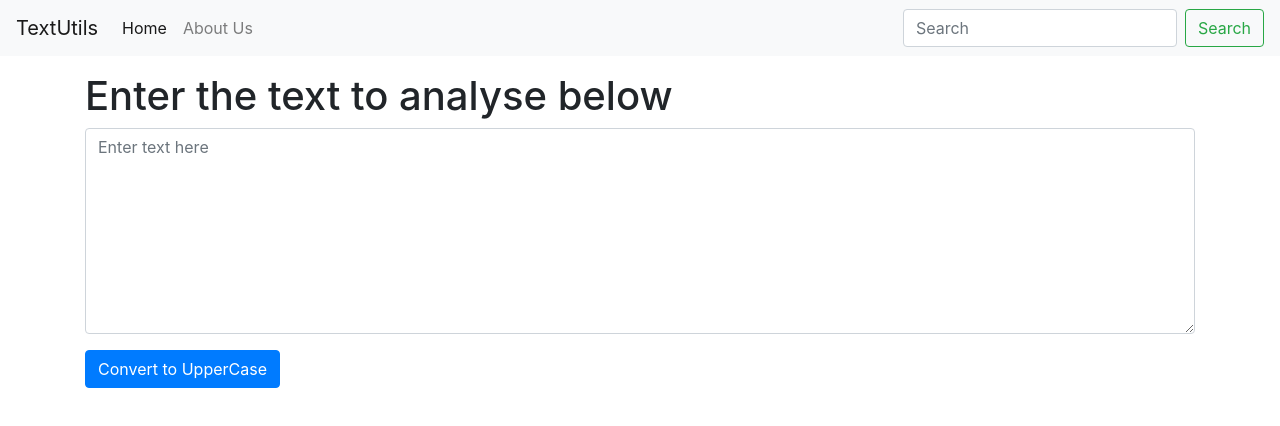
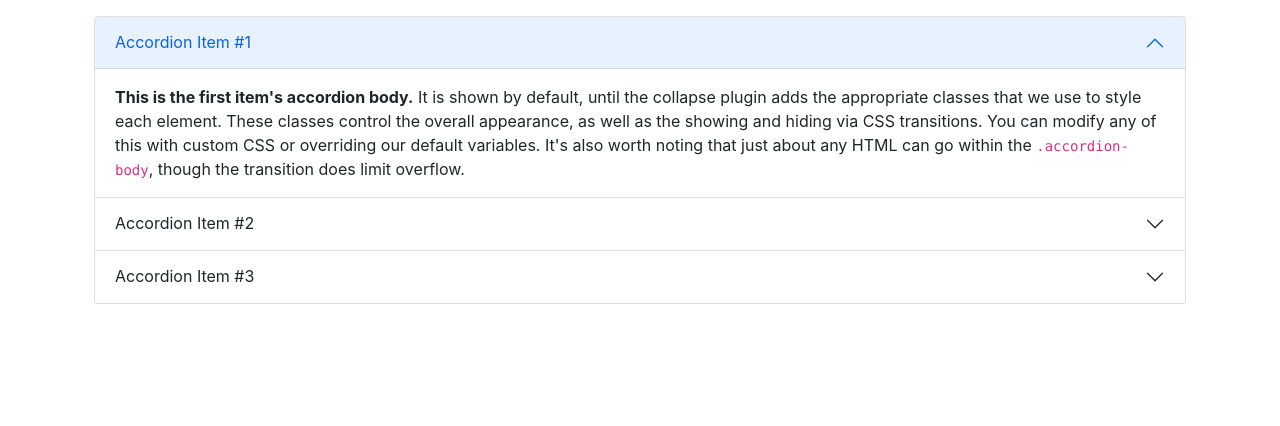
Before and after one commit to Goutham-02/TextUtils, a React (Create React App) app: page / in a window 1280 px wide. Shown: the top 426 px of the page. Built offline with nearby package versions, Linux system fonts and the light colour scheme.

Commit message:
Added About component

```diff
--- a/public/index.html
+++ b/public/index.html
@@ -25,11 +25,14 @@
       Learn how to configure a non-root public URL by running `npm run build`.
     -->
     <link rel="stylesheet" href="https://cdn.jsdelivr.net/npm/bootstrap@4.4.1/dist/css/bootstrap.min.css" integrity="sha384-Vkoo8x4CGsO3+Hhxv8T/Q5PaXtkKtu6ug5TOeNV6gBiFeWPGFN9MuhOf23Q9Ifjh" crossorigin="anonymous">
+    <link href="https://cdn.jsdelivr.net/npm/bootstrap@5.1.3/dist/css/bootstrap.min.css" rel="stylesheet" integrity="sha384-1BmE4kWBq78iYhFldvKuhfTAU6auU8tT94WrHftjDbrCEXSU1oBoqyl2QvZ6jIW3" crossorigin="anonymous">
+
     <title>React App</title>
   </head>
   <body>
     <noscript>You need to enable JavaScript to run this app.</noscript>
     <div id="root"></div>
+    <script src="https://cdn.jsdelivr.net/npm/bootstrap@5.1.3/dist/js/bootstrap.bundle.min.js" integrity="sha384-ka7Sk0Gln4gmtz2MlQnikT1wXgYsOg+OMhuP+IlRH9sENBO0LRn5q+8nbTov4+1p" crossorigin="anonymous"></script>
 
   </body>
 </html>
--- a/src/App.js
+++ b/src/App.js
@@ -1,13 +1,15 @@
 import "./App.css";
-import Navbar from "./components/Navbar";
-import Textforms from "./components/Textforms";
+import About from "./components/About";
+// import Navbar from "./components/Navbar";
+// import Textforms from "./components/Textforms";
 
 function App() {
   return (
     <>
-      <Navbar title="TextUtils" aboutText="About Us" />
+      {/* <Navbar title="TextUtils" aboutText="About Us" /> */}
       <div className="container my-3">
-        <Textforms heading="Enter the text to analyse below"/>
+        {/* <Textforms heading="Enter the text to analyse below"/> */}
+        <About/>
       </div>
     </>
   );
--- /dev/null
+++ b/src/components/About.js
@@ -0,0 +1,46 @@
+import React from 'react'
+
+export default function About() {
+    return (
+        <div className="container">
+            <div class="accordion" id="accordionExample">
+                <div class="accordion-item">
+                    <h2 class="accordion-header" id="headingOne">
+                        <button class="accordion-button" type="button" data-bs-toggle="collapse" data-bs-target="#collapseOne" aria-expanded="true" aria-controls="collapseOne">
+                            Accordion Item #1
+                        </button>
+                    </h2>
+                    <div id="collapseOne" class="accordion-collapse collapse show" aria-labelledby="headingOne" data-bs-parent="#accordionExample">
+                        <div class="accordion-body">
+                            <strong>This is the first item's accordion body.</strong> It is shown by default, until the collapse plugin adds the appropriate classes that we use to style each element. These classes control the overall appearance, as well as the showing and hiding via CSS transitions. You can modify any of this with custom CSS or overriding our default variables. It's also worth noting that just about any HTML can go within the <code>.accordion-body</code>, though the transition does limit overflow.
+                        </div>
+                    </div>
+                </div>
+                <div class="accordion-item">
+                    <h2 class="accordion-header" id="headingTwo">
+                        <button class="accordion-button collapsed" type="button" data-bs-toggle="collapse" data-bs-target="#collapseTwo" aria-expanded="false" aria-controls="collapseTwo">
+                            Accordion Item #2
+                        </button>
+                    </h2>
+                    <div id="collapseTwo" class="accordion-collapse collapse" aria-labelledby="headingTwo" data-bs-parent="#accordionExample">
+                        <div class="accordion-body">
+                            <strong>This is the second item's accordion body.</strong> It is hidden by default, until the collapse plugin adds the appropriate classes that we use to style each element. These classes control the overall appearance, as well as the showing and hiding via CSS transitions. You can modify any of this with custom CSS or overriding our default variables. It's also worth noting that just about any HTML can go within the <code>.accordion-body</code>, though the transition does limit overflow.
+                        </div>
+                    </div>
+                </div>
+                <div class="accordion-item">
+                    <h2 class="accordion-header" id="headingThree">
+                        <button class="accordion-button collapsed" type="button" data-bs-toggle="collapse" data-bs-target="#collapseThree" aria-expanded="false" aria-controls="collapseThree">
+                            Accordion Item #3
+                        </button>
+                    </h2>
+                    <div id="collapseThree" class="accordion-collapse collapse" aria-labelledby="headingThree" data-bs-parent="#accordionExample">
+                        <div class="accordion-body">
+                            <strong>This is the third item's accordion body.</strong> It is hidden by default, until the collapse plugin adds the appropriate classes that we use to style each element. These classes control the overall appearance, as well as the showing and hiding via CSS transitions. You can modify any of this with custom CSS or overriding our default variables. It's also worth noting that just about any HTML can go within the <code>.accordion-body</code>, though the transition does limit overflow.
+                        </div>
+                    </div>
+                </div>
+            </div>
+        </div>
+    )
+}
--- a/src/components/Navbar.js
+++ b/src/components/Navbar.js
@@ -3,7 +3,7 @@
 
 export default function Navbar(props) {
     return (
-        <nav className="navbar navbar-expand-lg navbar-light bg-light">
+        <nav className="navbar navbar-expand-lg navbar-dark bg-dark">
             <a className="navbar-brand" href="/">
                 {props.title}
             </a>
@@ -39,9 +39,7 @@
                         placeholder="Search"
                         aria-label="Search"
                     />
-                    <button className="btn btn-outline-success my-2 my-sm-0" type="submit">
-                        Search
-                    </button>
+                    <button type="button" class="btn btn-primary">Search</button>
                 </form>
             </div>
         </nav>
--- a/src/components/Textforms.js
+++ b/src/components/Textforms.js
@@ -1,33 +1,53 @@
 import React, {useState} from 'react'
-import PropTypes from 'prop-types'
 
 export default function Textforms(props) {
     const handleUpClick = () => {
-        console.log("Uppercase was clicked " + text);
         let newText = text.toUpperCase();
         setText(newText);
     }
 
     const handleOnChange = (event) => {
-        console.log("on change");
         setText(event.target.value);
     }
+
+    const handleLowClick = () => {
+        let newText = text.toLowerCase();
+        setText(newText);
+    }
+
+    const handleClearClick = () => {
+        let newText = '';
+        setText(newText);
+    }
+
     const [text, setText] = useState('');
+    let trimmedText = text.trim();
+    let numbers = trimmedText.split(" ").length;
+    let minread = 0.008*numbers;
+
+    if (text === '') {
+        minread = 0;
+        numbers = 0;
+    }
+
     return (
-        <div>
-            <div className="mb-3">
-                <h1>{props.heading}</h1>
-                <textarea id="myBox" placeholder='Enter text here' value={text} onChange={handleOnChange} className="form-control" rows="8"></textarea>
+        <>
+            <div className='container'>
+                <div className="mb-3">
+                    <h1>{props.heading}</h1>
+                    <textarea id="myBox" placeholder='Enter text here' value={text} onChange={handleOnChange} className="form-control" rows="8"></textarea>
+                </div>
+                <button className='btn btn-primary m-2' onClick={handleUpClick}>Convert to UpperCase</button>
+                <button className='btn btn-primary m-2' onClick={handleLowClick}>Convert to LowerCase</button>
+                <button className='btn btn-primary m-2' onClick={handleClearClick}>Clear Text</button>
             </div>
-            <button className='btn btn-primary' onClick={handleUpClick}>Convert to UpperCase</button>
-        </div>
+            <div className="container my-3">
+                <h1>Your Text Summary</h1>
+                <p>{numbers} word(s) and {text.length} characters</p>
+                <p>Approx. {minread} Minutes read</p>
+                <h2>Preview</h2>
+                <p>{text}</p>
+            </div>
+        </>
     )
 }
-
-Textforms.propTypes = {
-    textArea: PropTypes.string.isRequired
-}
-
-Textforms.defaultProps = {
-    textArea: "Set text here"
-}
```
